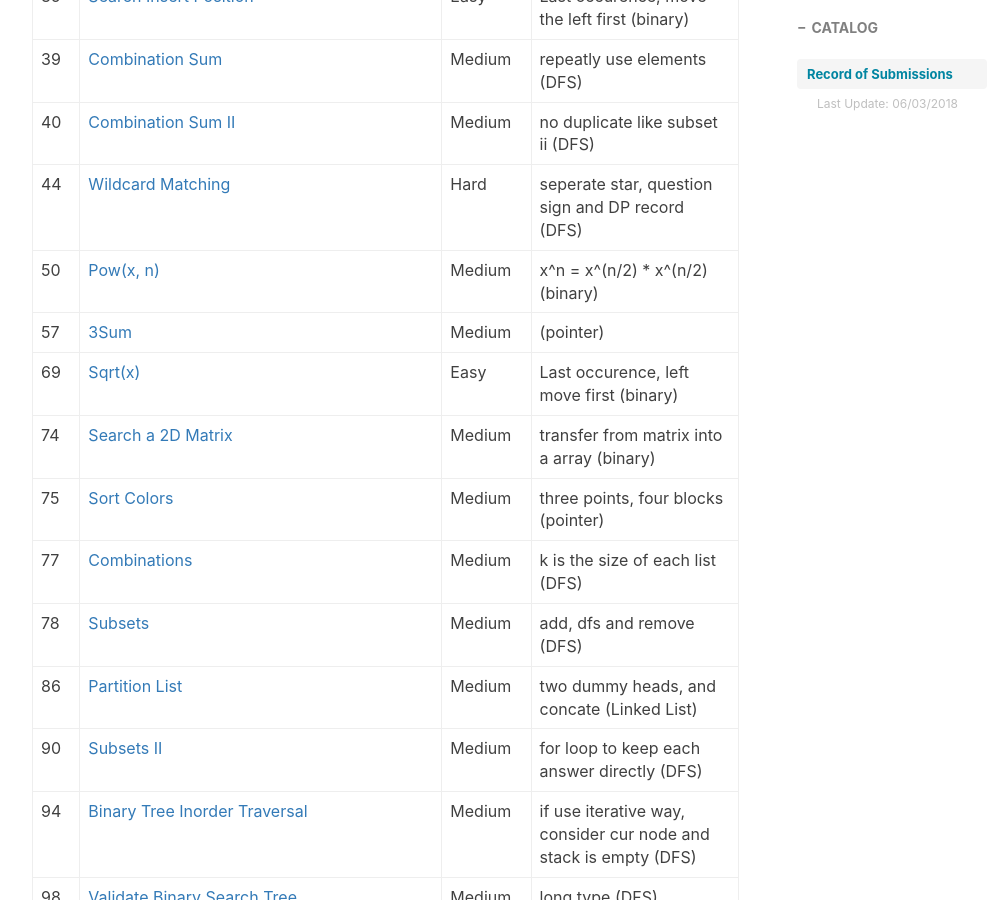
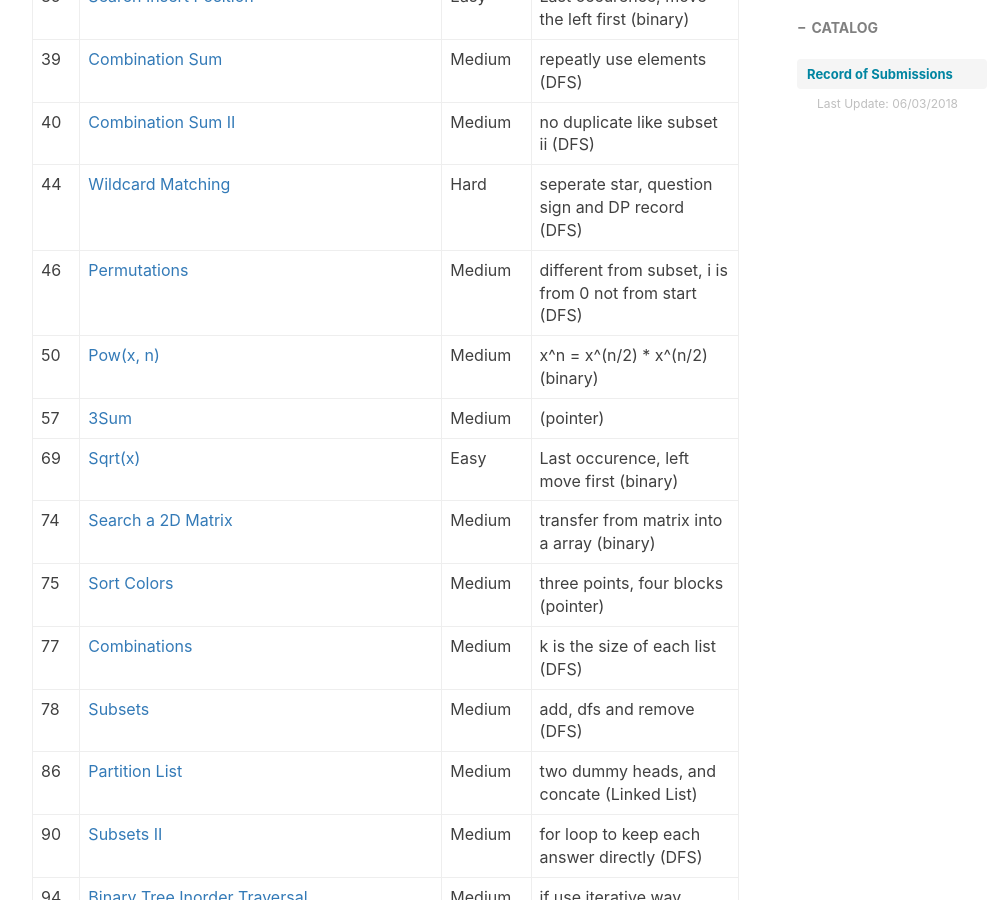
Before and after one commit to ly16/ly16.github.io, a Jekyll site: the page built from _posts/2018-05-18-leetcode-record-round1.md, in a window 1280 px wide and 900 px high, scrolled down 1385 px. Shown: the whole window, without its empty margins (233-1221 px from the left). Built offline with Jekyll 4.4.1, drawn with Linux system fonts in a browser that asks for light colours; nearby versions of some CDN libraries; comment, search, counter and statistics services are not loaded.

Commit message:
Update 2018-05-18-leetcode-record-round1.md

```diff
--- a/_posts/2018-05-18-leetcode-record-round1.md
+++ b/_posts/2018-05-18-leetcode-record-round1.md
@@ -30,6 +30,7 @@ tags:
 |39|[Combination Sum](https://github.com/ly16/LC-Practice/blob/master/Combination%20Sum.java)|Medium|repeatly use elements (DFS)|
 |40|[Combination Sum II](https://github.com/ly16/LC-Practice/blob/master/Combination%20Sum%20II.java)|Medium|no duplicate like subset ii (DFS)|
 |44|[Wildcard Matching](https://github.com/ly16/LC-Practice/blob/master/Wildcard%20Matching.java)|Hard|seperate star, question sign and DP record (DFS)|
+|46|[Permutations](https://github.com/ly16/LC-Practice/blob/master/Permutations.java)|Medium|different from subset, i is from 0 not from start (DFS)|
 |50|[Pow(x, n)](https://github.com/ly16/LC-Practice/blob/master/Pow(x%2C%20n).java)|Medium|x^n = x^(n/2) * x^(n/2) (binary)|
 |57|[3Sum](https://github.com/ly16/LC-Practice/blob/master/3%20Sum.java)|Medium|(pointer)|
 |69|[Sqrt(x)](https://github.com/ly16/LC-Practice/blob/master/Sqrt(x).java)|Easy|Last occurence, left move first (binary)|
```
